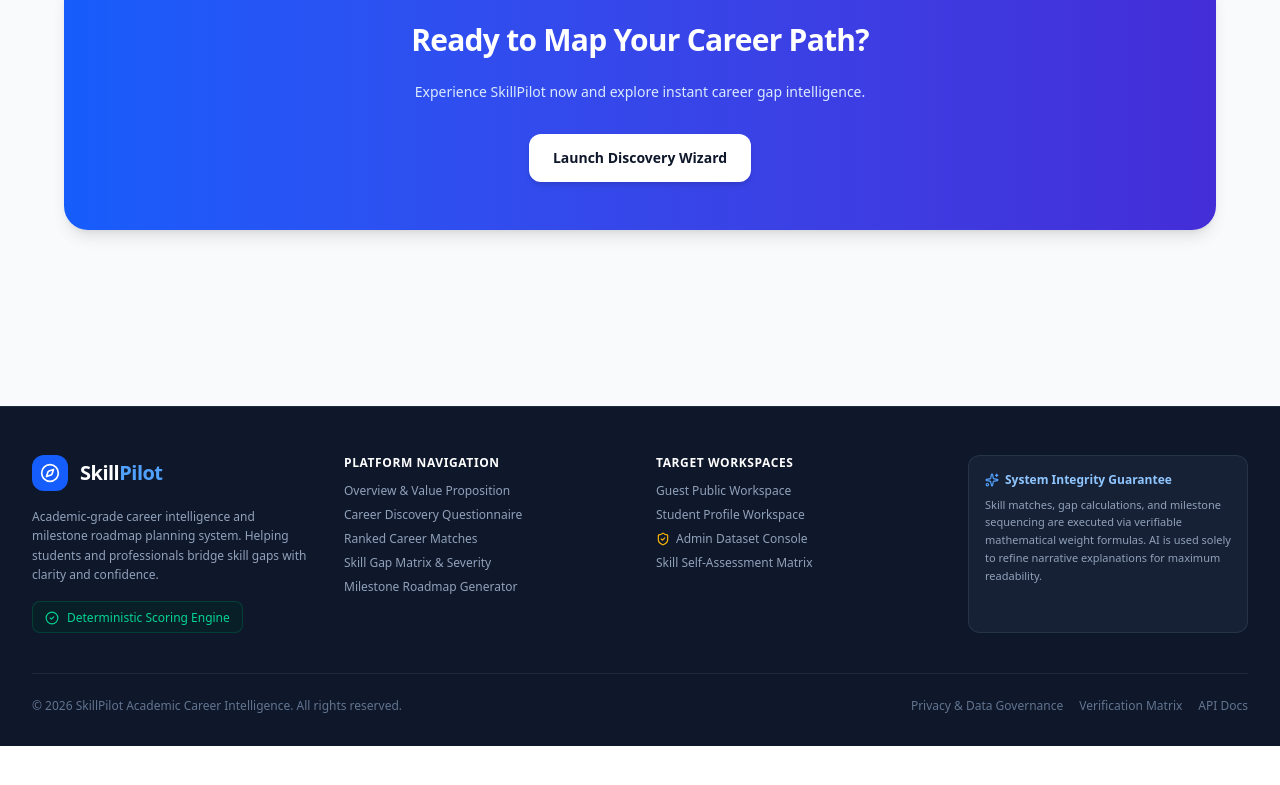
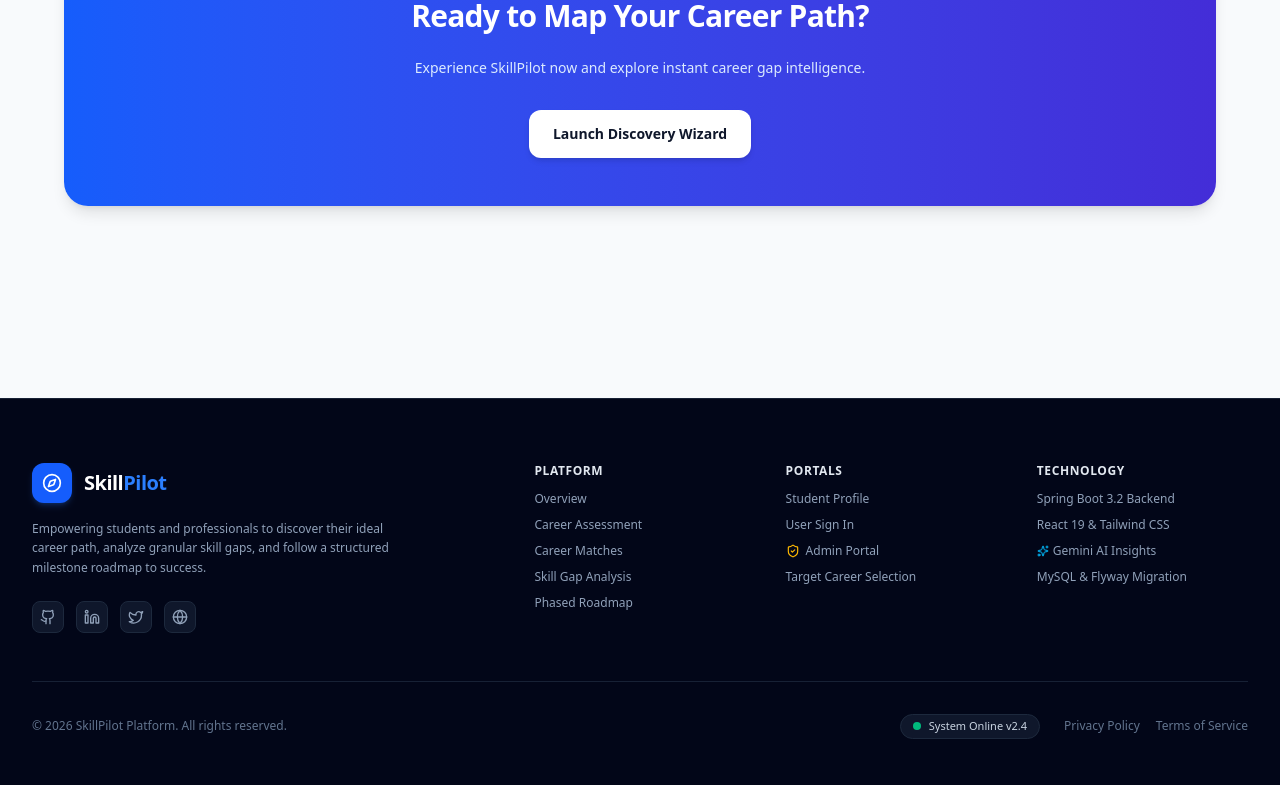
Before and after one commit to thanuja-b-sm/SkillPilot, a React (Vite) app in the folder frontend/: page / in a window 1280 px wide. Shown: the part 1809-2594 px from the top of the page. Before the commit the page ends 2555 px from the top, so only its background shows below. Built offline with nearby package versions, Linux system fonts and the light colour scheme; no server answers.

Commit message:
feat(footer): redesign footer into clean modern production web app layout
Replaced academic table-of-contents footer with a modern 5-column web app layout including clear product navigation, user portals, social links, technology stack overview, and real-time system status indicators.

```diff
--- a/frontend/src/components/Footer.tsx
+++ b/frontend/src/components/Footer.tsx
@@ -1,110 +1,169 @@
 import React from 'react';
 import { useApp } from '../context/AppContext';
-import { Compass, ShieldCheck, Sparkles, CheckCircle2 } from 'lucide-react';
+import { Compass, ShieldCheck, Sparkles, Github, Linkedin, Twitter, Globe, ArrowUpRight } from 'lucide-react';
 
 export const Footer: React.FC = () => {
-  const { navigateTo, userRole, setUserRole } = useApp();
+  const { navigateTo, userRole } = useApp();
 
   return (
-    <footer className="bg-slate-900 text-slate-400 border-t border-slate-800 pt-12 pb-8 mt-20">
+    <footer className="bg-slate-950 text-slate-400 border-t border-slate-800/80 pt-16 pb-12 mt-24">
       <div className="max-w-7xl mx-auto px-4 sm:px-6 lg:px-8">
-        <div className="grid grid-cols-1 md:grid-cols-4 gap-8 pb-10 border-b border-slate-800">
 
-          {/* Brand Col */}
-          <div className="md:col-span-1 space-y-4">
+        {/* Main Footer Grid */}
+        <div className="grid grid-cols-1 md:grid-cols-2 lg:grid-cols-5 gap-10 pb-12 border-b border-slate-800/80">
+
+          {/* Brand Column (2 cols wide on large screens) */}
+          <div className="lg:col-span-2 space-y-4 pr-0 lg:pr-8">
             <div className="flex items-center gap-3">
-              <div className="w-9 h-9 rounded-xl bg-blue-600 text-white flex items-center justify-center font-bold">
+              <div className="w-10 h-10 rounded-xl bg-blue-600 text-white flex items-center justify-center font-bold shadow-md shadow-blue-500/20">
                 <Compass className="w-5 h-5" />
               </div>
-              <span className="text-xl font-bold text-white tracking-tight">Skill<span className="text-blue-400">Pilot</span></span>
+              <span className="text-xl font-extrabold text-white tracking-tight">
+                Skill<span className="text-blue-500">Pilot</span>
+              </span>
             </div>
-            <p className="text-xs text-slate-400 leading-relaxed">
-              Academic-grade career intelligence and milestone roadmap planning system. Helping students and professionals bridge skill gaps with clarity and confidence.
+
+            <p className="text-xs text-slate-400 leading-relaxed max-w-sm">
+              Empowering students and professionals to discover their ideal career path, analyze granular skill gaps, and follow a structured milestone roadmap to success.
             </p>
-            <div className="pt-2 flex items-center gap-2 text-xs text-emerald-400 bg-emerald-950/40 border border-emerald-800/50 px-3 py-1.5 rounded-lg w-fit">
-              <CheckCircle2 className="w-3.5 h-3.5" /> Deterministic Scoring Engine
+
+            {/* Social / Link Icons */}
+            <div className="pt-2 flex items-center gap-3">
+              <a
+                href="https://github.com/thanuja-b-sm/SkillPilot"
+                target="_blank"
+                rel="noreferrer"
+                className="w-8 h-8 rounded-lg bg-slate-900 border border-slate-800 text-slate-400 hover:text-white hover:border-slate-700 flex items-center justify-center transition-colors"
+                title="GitHub Repository"
+              >
+                <Github className="w-4 h-4" />
+              </a>
+              <a
+                href="#"
+                onClick={(e) => e.preventDefault()}
+                className="w-8 h-8 rounded-lg bg-slate-900 border border-slate-800 text-slate-400 hover:text-white hover:border-slate-700 flex items-center justify-center transition-colors"
+                title="LinkedIn"
+              >
+                <Linkedin className="w-4 h-4" />
+              </a>
+              <a
+                href="#"
+                onClick={(e) => e.preventDefault()}
+                className="w-8 h-8 rounded-lg bg-slate-900 border border-slate-800 text-slate-400 hover:text-white hover:border-slate-700 flex items-center justify-center transition-colors"
+                title="Twitter"
+              >
+                <Twitter className="w-4 h-4" />
+              </a>
+              <a
+                href="#"
+                onClick={(e) => e.preventDefault()}
+                className="w-8 h-8 rounded-lg bg-slate-900 border border-slate-800 text-slate-400 hover:text-white hover:border-slate-700 flex items-center justify-center transition-colors"
+                title="Global"
+              >
+                <Globe className="w-4 h-4" />
+              </a>
             </div>
           </div>
 
-          {/* Quick Links */}
-          <div>
-            <h4 className="text-xs font-bold text-white uppercase tracking-wider mb-3">Platform Navigation</h4>
-            <ul className="space-y-2 text-xs">
+          {/* Platform Quick Links */}
+          <div className="space-y-3">
+            <h4 className="text-xs font-bold text-slate-200 uppercase tracking-wider">Platform</h4>
+            <ul className="space-y-2.5 text-xs">
               <li>
-                <button onClick={() => navigateTo('landing')} className="hover:text-white transition-colors">
-                  Overview & Value Proposition
+                <button onClick={() => navigateTo('landing')} className="hover:text-blue-400 transition-colors">
+                  Overview
                 </button>
               </li>
               <li>
-                <button onClick={() => navigateTo(userRole === 'student' ? 'questionnaire' : 'login')} className="hover:text-white transition-colors">
-                  Career Discovery Questionnaire
+                <button onClick={() => navigateTo('questionnaire')} className="hover:text-blue-400 transition-colors">
+                  Career Assessment
                 </button>
               </li>
               <li>
-                <button onClick={() => navigateTo(userRole === 'student' ? 'results' : 'login')} className="hover:text-white transition-colors">
-                  Ranked Career Matches
+                <button onClick={() => navigateTo('results')} className="hover:text-blue-400 transition-colors">
+                  Career Matches
                 </button>
               </li>
               <li>
-                <button onClick={() => navigateTo(userRole === 'student' ? 'skill-gap' : 'login')} className="hover:text-white transition-colors">
-                  Skill Gap Matrix & Severity
+                <button onClick={() => navigateTo('skill-gap')} className="hover:text-blue-400 transition-colors">
+                  Skill Gap Analysis
                 </button>
               </li>
               <li>
-                <button onClick={() => navigateTo(userRole === 'student' ? 'roadmap' : 'login')} className="hover:text-white transition-colors">
-                  Milestone Roadmap Generator
+                <button onClick={() => navigateTo('roadmap')} className="hover:text-blue-400 transition-colors">
+                  Phased Roadmap
                 </button>
               </li>
             </ul>
           </div>
 
-          {/* Access Modes */}
-          <div>
-            <h4 className="text-xs font-bold text-white uppercase tracking-wider mb-3">Target Workspaces</h4>
-            <ul className="space-y-2 text-xs">
+          {/* Portals & Roles */}
+          <div className="space-y-3">
+            <h4 className="text-xs font-bold text-slate-200 uppercase tracking-wider">Portals</h4>
+            <ul className="space-y-2.5 text-xs">
               <li>
-                <button onClick={() => navigateTo('landing')} className="hover:text-white transition-colors flex items-center gap-1.5">
-                  Guest Public Workspace
+                <button onClick={() => navigateTo(userRole === 'student' ? 'profile' : 'login')} className="hover:text-blue-400 transition-colors">
+                  Student Profile
                 </button>
               </li>
               <li>
-                <button onClick={() => navigateTo(userRole === 'student' ? 'profile' : 'login')} className="hover:text-white transition-colors flex items-center gap-1.5">
-                  Student Profile Workspace
+                <button onClick={() => navigateTo('login')} className="hover:text-blue-400 transition-colors">
+                  User Sign In
                 </button>
               </li>
               <li>
-                <button onClick={() => navigateTo(userRole === 'admin' ? 'admin' : 'login')} className="hover:text-white transition-colors flex items-center gap-1.5">
-                  <ShieldCheck className="w-3.5 h-3.5 text-amber-400" /> Admin Dataset Console
+                <button onClick={() => navigateTo(userRole === 'admin' ? 'admin' : 'login')} className="hover:text-blue-400 transition-colors flex items-center gap-1.5">
+                  <ShieldCheck className="w-3.5 h-3.5 text-amber-400 shrink-0" />
+                  <span>Admin Portal</span>
                 </button>
               </li>
               <li>
-                <button onClick={() => navigateTo(userRole === 'student' ? 'profile' : 'login')} className="hover:text-white transition-colors">
-                  Skill Self-Assessment Matrix
+                <button onClick={() => navigateTo('target-selection')} className="hover:text-blue-400 transition-colors">
+                  Target Career Selection
                 </button>
               </li>
             </ul>
           </div>
 
-          {/* Algorithmic Integrity Note */}
-          <div className="bg-slate-800/60 p-4 rounded-xl border border-slate-700/60 space-y-2">
-            <div className="flex items-center gap-1.5 text-xs font-bold text-blue-300">
-              <Sparkles className="w-3.5 h-3.5 text-blue-400" /> System Integrity Guarantee
-            </div>
-            <p className="text-[11px] text-slate-400 leading-relaxed">
-              Skill matches, gap calculations, and milestone sequencing are executed via verifiable mathematical weight formulas. AI is used solely to refine narrative explanations for maximum readability.
-            </p>
+          {/* Technology & Resources */}
+          <div className="space-y-3">
+            <h4 className="text-xs font-bold text-slate-200 uppercase tracking-wider">Technology</h4>
+            <ul className="space-y-2.5 text-xs">
+              <li className="flex items-center gap-1 text-slate-400">
+                <span>Spring Boot 3.2 Backend</span>
+              </li>
+              <li className="flex items-center gap-1 text-slate-400">
+                <span>React 19 & Tailwind CSS</span>
+              </li>
+              <li className="flex items-center gap-1 text-slate-400">
+                <Sparkles className="w-3 h-3 text-sky-400 shrink-0" />
+                <span>Gemini AI Insights</span>
+              </li>
+              <li className="flex items-center gap-1 text-slate-400">
+                <span>MySQL & Flyway Migration</span>
+              </li>
+            </ul>
           </div>
 
         </div>
 
-        <div className="pt-6 flex flex-col sm:flex-row items-center justify-between gap-4 text-xs text-slate-500">
-          <p>© {new Date().getFullYear()} SkillPilot Academic Career Intelligence. All rights reserved.</p>
-          <div className="flex items-center gap-4">
-            <span className="hover:text-slate-300 cursor-pointer">Privacy & Data Governance</span>
-            <span className="hover:text-slate-300 cursor-pointer">Verification Matrix</span>
-            <span className="hover:text-slate-300 cursor-pointer">API Docs</span>
+        {/* Bottom Strip */}
+        <div className="pt-8 flex flex-col sm:flex-row items-center justify-between gap-4 text-xs text-slate-500">
+          <p>© {new Date().getFullYear()} SkillPilot Platform. All rights reserved.</p>
+
+          {/* System Status Pill */}
+          <div className="flex items-center gap-6">
+            <div className="flex items-center gap-2 px-3 py-1 rounded-full bg-slate-900 border border-slate-800 text-[11px] text-slate-300">
+              <span className="w-2 h-2 rounded-full bg-emerald-500 animate-pulse" />
+              <span>System Online v2.4</span>
+            </div>
+            <div className="flex items-center gap-4 text-xs">
+              <span className="hover:text-slate-300 cursor-pointer">Privacy Policy</span>
+              <span className="hover:text-slate-300 cursor-pointer">Terms of Service</span>
+            </div>
           </div>
         </div>
+
       </div>
     </footer>
   );
--- a/frontend/src/pages/LandingPage.tsx
+++ b/frontend/src/pages/LandingPage.tsx
@@ -159,9 +159,6 @@ export const LandingPage: React.FC = () => {
       <section className="max-w-7xl mx-auto px-4 sm:px-6 lg:px-8">
         <div className="bg-slate-900 rounded-3xl p-8 sm:p-12 text-white shadow-xl space-y-10">
           <div className="max-w-2xl space-y-3">
-            <span className="text-xs font-bold text-sky-400 uppercase tracking-widest bg-sky-950/80 px-3 py-1 rounded-full border border-sky-800">
-              What You Get
-            </span>
             <h2 className="text-2xl sm:text-3xl font-bold">
               Everything You Need to Reach Your Career Goals
             </h2>
```
